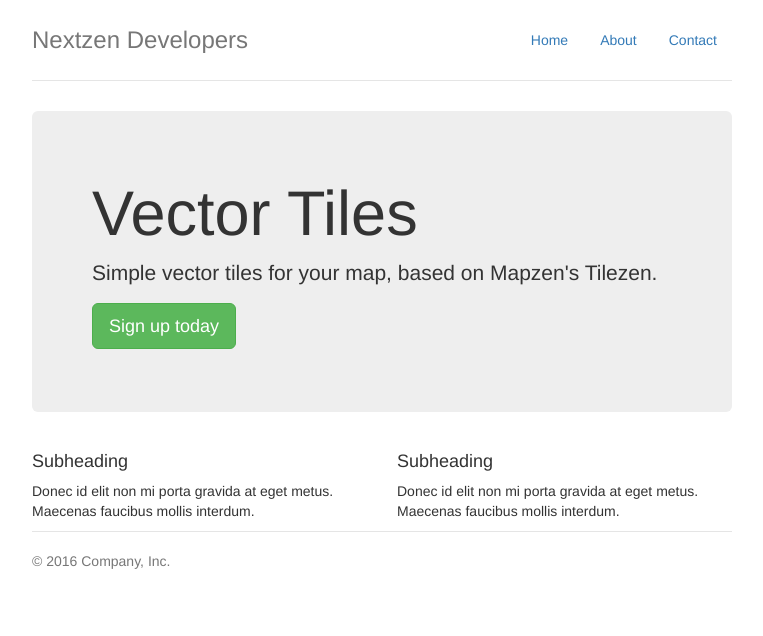
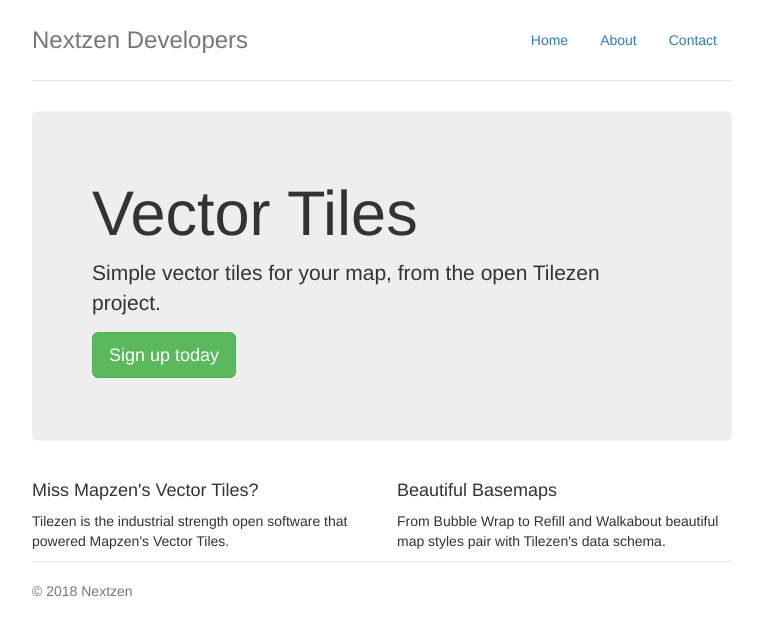
Before and after one commit to nextzen/developers, a Flask app: page / in a window 1280 px wide. Shown: the top 636 px of the page, without its empty margins (258-1021 px from the left). Run offline with Flask 2, Linux system fonts and the light colour scheme; some libraries are stand-ins or nearby versions.

Commit message:
Less lorem, more mappy words

```diff
--- a/app/templates/index.html
+++ b/app/templates/index.html
@@ -4,25 +4,25 @@
 {{ super() }}
 <div class="jumbotron">
     <h1>Vector Tiles</h1>
-    <p class="lead">Simple vector tiles for your map, based on Mapzen's Tilezen.</p>
+    <p class="lead">Simple vector tiles for your map, from the open Tilezen project.</p>
     <p><a class="btn btn-lg btn-success" href="{{ url_for('auth.login') }}" role="button">Sign up today</a></p>
 </div>
 
 <div class="row marketing">
     <div class="col-lg-6">
-        <h4>Subheading</h4>
-        <p>Donec id elit non mi porta gravida at eget metus. Maecenas faucibus mollis interdum.</p>
+        <h4>Miss Mapzen's Vector Tiles?</h4>
+        <p>Tilezen is the industrial strength open software that powered Mapzen's Vector Tiles.</p>
 
     </div>
 
     <div class="col-lg-6">
-        <h4>Subheading</h4>
-        <p>Donec id elit non mi porta gravida at eget metus. Maecenas faucibus mollis interdum.</p>
+        <h4>Beautiful Basemaps</h4>
+        <p>From Bubble Wrap to Refill and Walkabout beautiful map styles pair with Tilezen's data schema.</p>
 
     </div>
 </div>
 
 <footer class="footer">
-<p>&copy; 2016 Company, Inc.</p>
+<p>&copy; 2018 Nextzen</p>
 </footer>
 {% endblock %}
```
